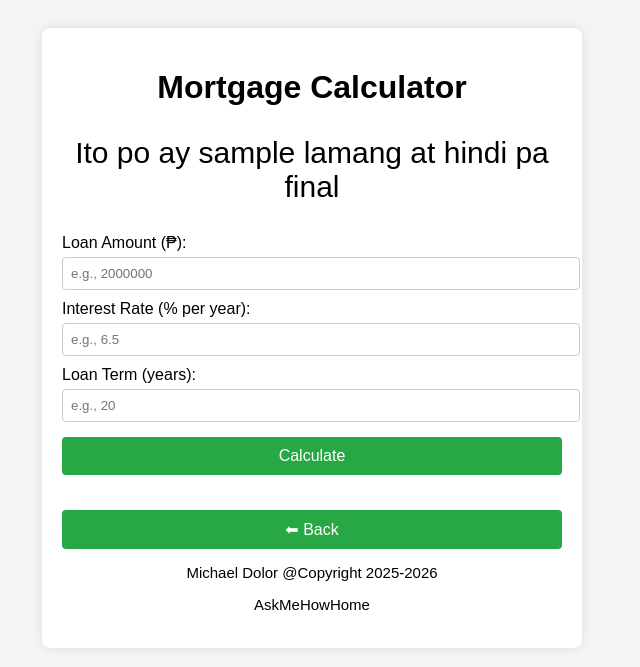
After one commit to mikejrdolor/AskMeHowHome, a PHP site: page /MCalculator/MtgC.html in a window 1280 px wide. The commit adds this page. Shown: the top 667 px of the page, without its empty margins (328-968 px from the left). Run offline with PHP 8.4, Linux system fonts and the light colour scheme.

Commit message:
Add files via upload

```diff
--- /dev/null
+++ b/MCalculator/MrtgeC.js
@@ -0,0 +1,60 @@
+function calculateMortgage() {
+    let amount = parseFloat(document.getElementById("amount").value);
+    let interest = parseFloat(document.getElementById("interest").value);
+    let years = parseInt(document.getElementById("years").value);
+
+    if (isNaN(amount) || isNaN(interest) || isNaN(years)) {
+        document.getElementById("summary").innerHTML = "Please fill all fields.";
+        return;
+    }
+
+    let monthlyInterest = (interest / 100) / 12;
+    let numberOfPayments = years * 12;
+
+    let monthlyPayment = (amount * monthlyInterest) /
+                         (1 - Math.pow(1 + monthlyInterest, -numberOfPayments));
+
+    let totalPayment = monthlyPayment * numberOfPayments;
+    let totalInterest = totalPayment - amount;
+
+    document.getElementById("summary").innerHTML = `
+        Monthly Payment: ₱${monthlyPayment.toFixed(2)} <br>
+        Total Payment: ₱${totalPayment.toFixed(2)} <br>
+        Total Interest: ₱${totalInterest.toFixed(2)}
+    `;
+
+    generateAmortizationTable(amount, monthlyInterest, monthlyPayment, numberOfPayments);
+}
+
+function generateAmortizationTable(principal, monthlyInterest, monthlyPayment, months) {
+    let tableHTML = `
+        <table>
+            <tr>
+                <th>Month</th>
+                <th>Payment</th>
+                <th>Principal</th>
+                <th>Interest</th>
+                <th>Balance</th>
+            </tr>
+    `;
+
+    let balance = principal;
+    for (let i = 1; i <= months; i++) {
+        let interestPayment = balance * monthlyInterest;
+        let principalPayment = monthlyPayment - interestPayment;
+        balance -= principalPayment;
+
+        tableHTML += `
+            <tr>
+                <td>${i}</td>
+                <td>₱${monthlyPayment.toFixed(2)}</td>
+                <td>₱${principalPayment.toFixed(2)}</td>
+                <td>₱${interestPayment.toFixed(2)}</td>
+                <td>₱${balance > 0 ? balance.toFixed(2) : "0.00"}</td>
+            </tr>
+        `;
+    }
+
+    tableHTML += "</table>";
+    document.getElementById("table-container").innerHTML = tableHTML;
+}
--- /dev/null
+++ b/MCalculator/MtgC.css
@@ -0,0 +1,78 @@
+body {
+  font-family: Arial, sans-serif;
+  background: #f4f4f4;
+  display: flex;
+  justify-content: center;
+  align-items: flex-start;
+  padding: 20px;
+}
+
+.calculator {
+  background: white;
+  padding: 20px;
+  border-radius: 8px;
+  box-shadow: 0px 0px 10px rgba(0,0,0,0.1);
+  width: 100%;
+  max-width: 500px;
+}
+
+h1 {
+  text-align: center;
+  margin-bottom: 20px;
+}
+
+label {
+  display: block;
+  margin-top: 10px;
+}
+
+input {
+  width: 100%;
+  padding: 8px;
+  margin-top: 5px;
+  border: 1px solid #ccc;
+  border-radius: 4px;
+}
+
+button {
+  margin-top: 15px;
+  width: 100%;
+  padding: 10px;
+  background: #28a745;
+  color: white;
+  border: none;
+  font-size: 16px;
+  cursor: pointer;
+  border-radius: 4px;
+}
+
+button:hover {
+  background: #218838;
+}
+
+#summary {
+  margin-top: 20px;
+  font-weight: bold;
+}
+
+table {
+  width: 100%;
+  border-collapse: collapse;
+  margin-top: 15px;
+}
+
+th, td {
+  border: 1px solid #ddd;
+  padding: 6px;
+  text-align: center;
+}
+
+th {
+  background: #f2f2f2;
+}
+
+@media screen and (max-width: 600px) {
+  table {
+    font-size: 12px;
+  }
+}
--- /dev/null
+++ b/MCalculator/MtgC.html
@@ -0,0 +1,45 @@
+<!DOCTYPE html>
+<html lang="en">
+<head>
+<meta charset="UTF-8">
+<meta name="viewport" content="width=device-width, initial-scale=1.0">
+<title>Mortgage Calculator</title>
+<link rel="stylesheet" href="MtgC.css">
+
+</head>
+<body>
+
+<div class="calculator">
+  <h1>Mortgage Calculator</h1>
+ <p style="text-align:center; font-size:30px;">Ito po ay sample lamang at hindi pa final</p>
+
+
+  <label>Loan Amount (₱):</label>
+  <input type="number" id="amount" placeholder="e.g., 2000000">
+
+  <label>Interest Rate (% per year):</label>
+  <input type="number" id="interest" placeholder="e.g., 6.5" step="0.01">
+
+  <label>Loan Term (years):</label>
+  <input type="number" id="years" placeholder="e.g., 20">
+
+  <button onclick="calculateMortgage()">Calculate</button>
+
+  <div id="summary"></div>
+  <div id="table-container"></div>
+
+<!-- Back Button -->
+<button onclick="history.back()">⬅ Back</button>
+
+
+<p style="text-align:center; font-size:15px;">Michael Dolor @Copyright 2025-2026</p>
+<p style="text-align:center; font-size:15px;">AskMeHowHome</p>
+
+
+</div>
+
+<script src="MrtgeC.js"></script>
+
+
+</body>
+</html>
```
Also changed, not shown: Index.css (+15 -0 lines), index.html (+22 -3 lines), PX/Klen5.jpg (added), PX/Mng01.jpg (added), PX/Pseo01.jpg (added), PX/Pseo02.jpg (added), PX/Tny01.jpg (added), PX/Tny02.jpg (added), PX/Trr01.jpg (added), PX/Trr02.jpg (added), PX/mike.jpg (added).
